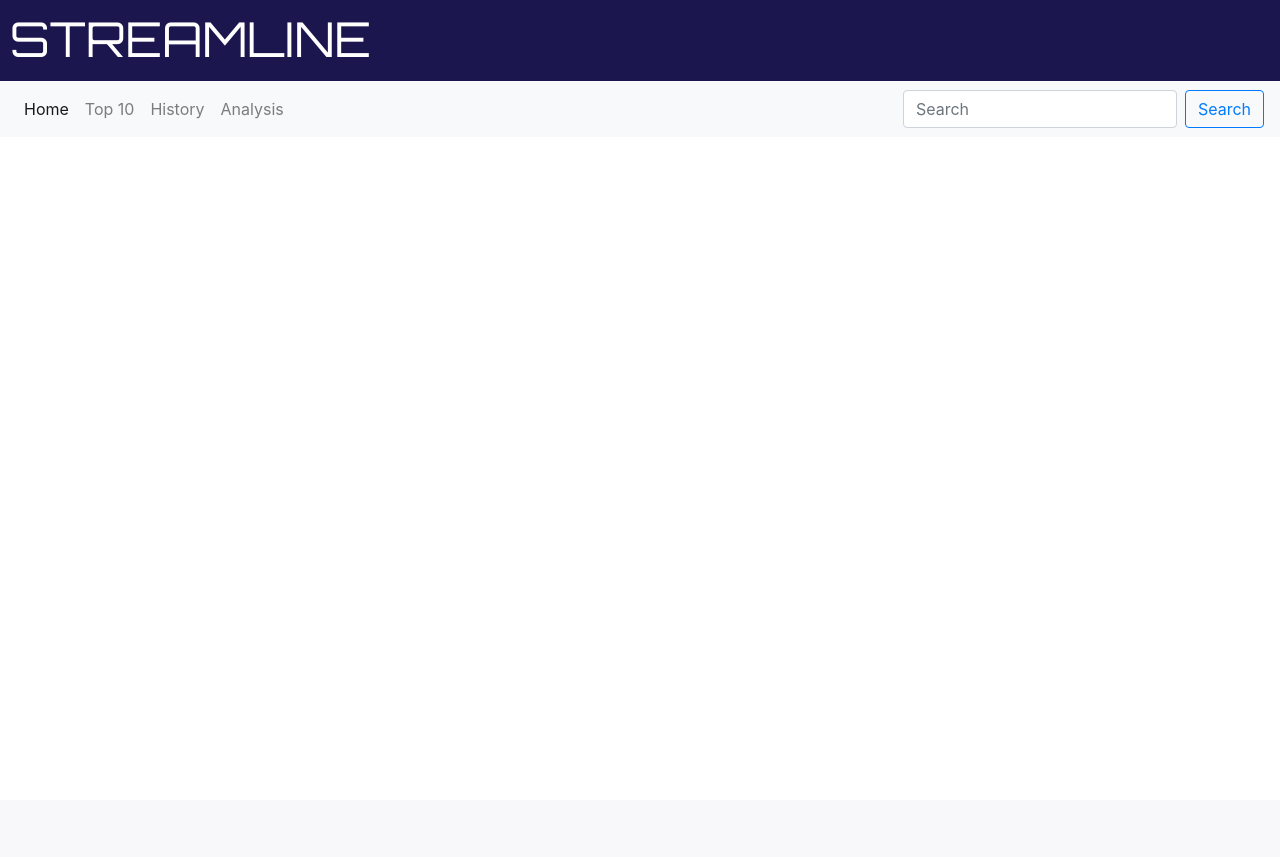
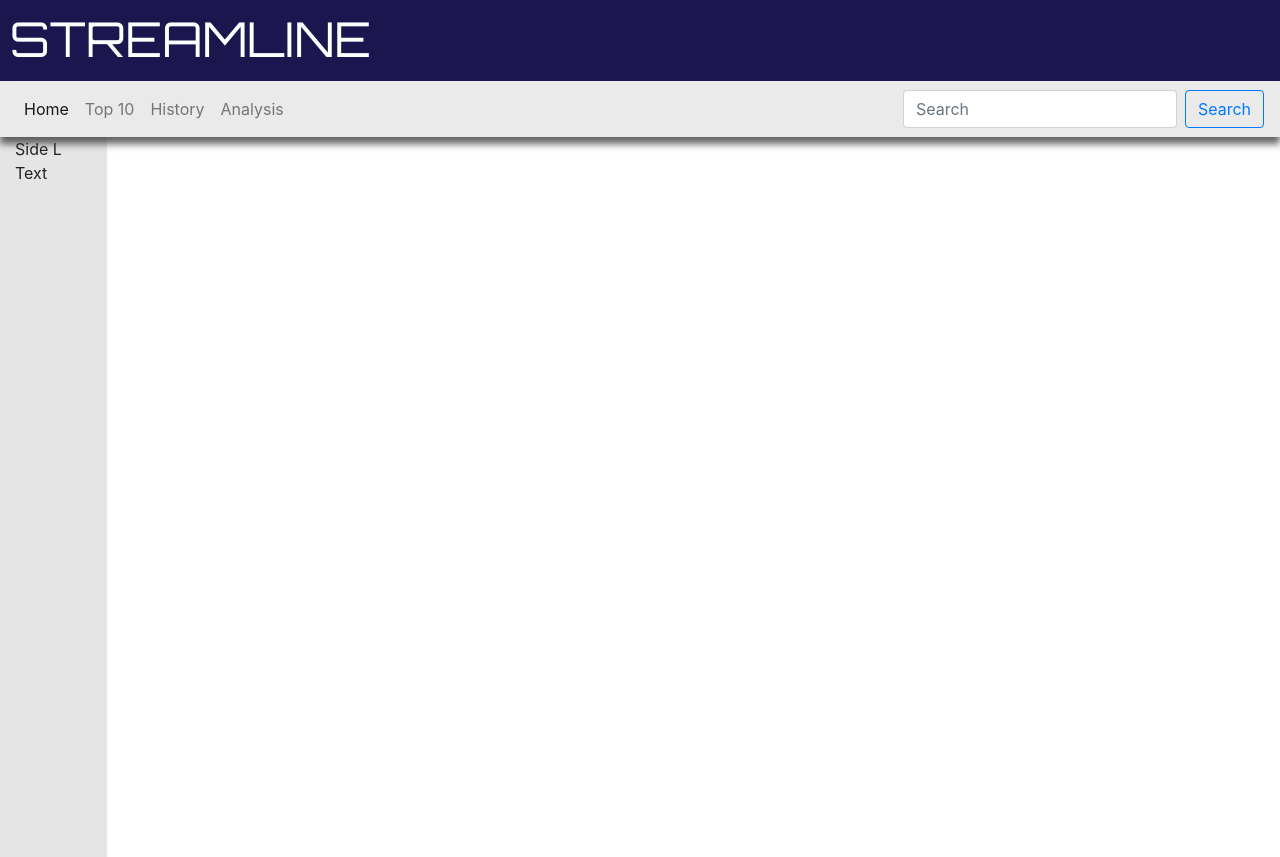
Before and after one commit to kkarandasheva/Streamline, a Django app: page / in a window 1280 px wide. Before the commit the page ends 128 px from the top, so only its background shows below. Run offline with Django 3.2, Linux system fonts and the light colour scheme; data that the repository does not hold is empty; some libraries are stand-ins or nearby versions.

Commit message:
Navbar and shadow.

```diff
--- a/stocks/static/css/stocks.css
+++ b/stocks/static/css/stocks.css
@@ -10,9 +10,41 @@
     text-decoration: none;
 }
 
+.navbar {
+    z-index:9999;
+    background: #eaeaea;
+    -webkit-box-shadow: 0px 7px 7px 0px rgba(50, 50, 50, 0.75);
+    -moz-box-shadow: 0px 7px 7px 0px rgba(50, 50, 50, 0.75);
+    box-shadow: 0px 7px 7px 0px rgba(50, 50, 50, 0.75);
+}
+.drop-shadow{
+    box-shadow: 0px 7px 7px #888888;
+    z-index:11;
+}
+
+
+
+
+
+.container-fluid {
+    height: 90%;
+}
+
+.row {
+    height: 100%;
+}
+
+
+.col-md-1 {
+    background-color: #e5e5e5;
+}
+
+
 .content {
-    margin-left: 40px;
+    background-color: #ffffff;
 }
+
+
 
 h1, h2, h3, h4 {
     font-family: 'Orbitron';
--- a/stocks/templates/stocks/base.html
+++ b/stocks/templates/stocks/base.html
@@ -14,14 +14,14 @@
 
         <!-- Top Bar -->
         <!-- Start of Navbar -->
-        <nav class="navbar navbar-expand-lg navbar-light bg-light">
+        <nav class="navbar navbar-expand-lg navbar-light">
             <button class="navbar-toggler navbar-toggler-right" type="button" data-toggle="collapse" data-target="#navbar1" aria-controls="navbar1" aria-expanded="false" aria-label="Toggle navigation">
                 <span class="navbar-toggler-icon"></span>
             </button>
             <div class="collapse navbar-collapse justify-content-between" id="navbar1">
                 <ul class="navbar-nav">
                     <li class="nav-item active">
-                        <a class="nav-link" href="index.html">Home</a>
+                        <a class="nav-link" href="">Home</a>
                     </li>
                     <li class="nav-item">
                         <a class="nav-link" href="">Top 10</a>
@@ -42,14 +42,26 @@
         <!-- End of Navbar -->
 
 
-        <div class="content container">
+
+
+        <!-- Content -->
+        <div class="container-fluid">
             <div class="row">
-                <div class="col-md-8">
+                <!-- Start of Left column -->
+                <div class="col-md-1">
+                    <p>Side L Text</p>
+                </div>
+                <!-- End of Left column -->
+                <!-- Start of Right column -->
+                <div class="col-md-11 col-md-offset-1 content container">
                     {% block content %}
                     {% endblock %}
                 </div>
+                <!-- End of Right column -->
             </div>
         </div>
+        <!-- End of Content -->
+
 
     </body>
 </html>
```
